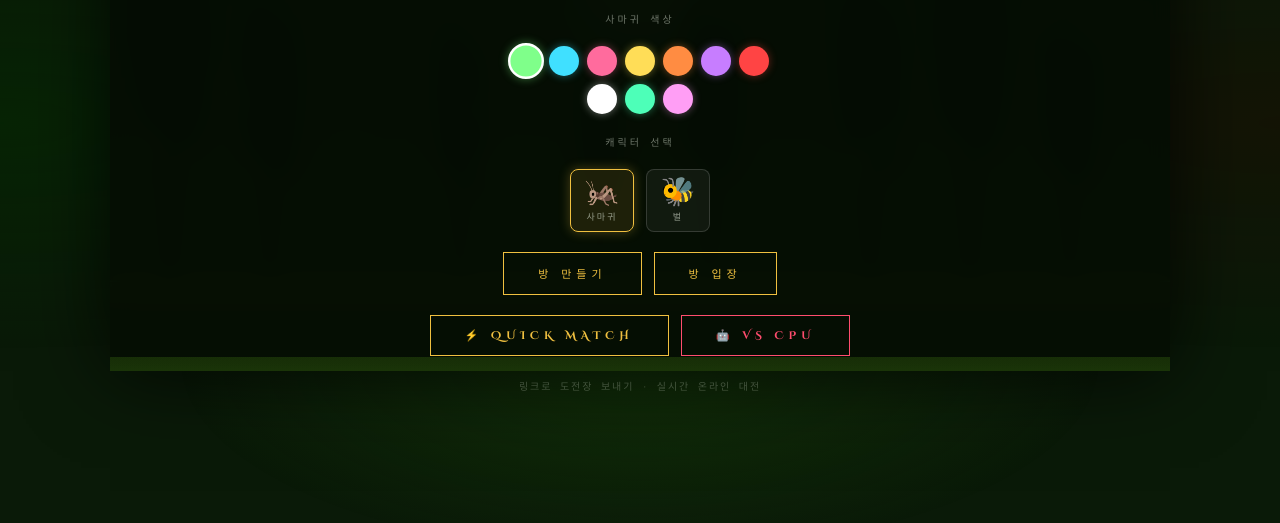
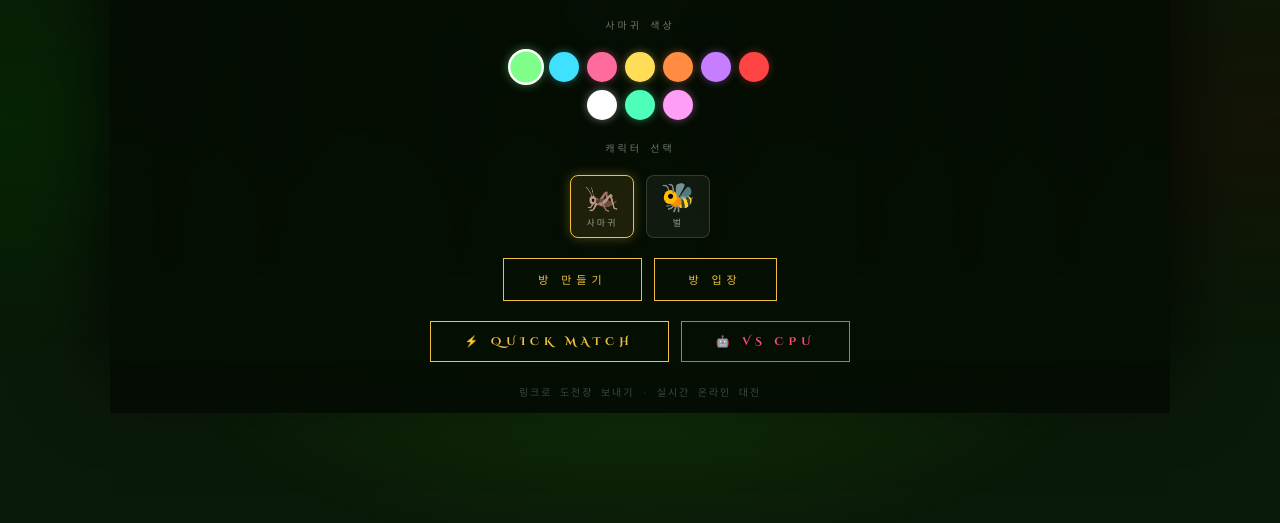
Before and after one commit to Qrush-19/duel-of-insects, a website: page public/index.html in a window 1280 px wide. Shown: the part 277-800 px from the top of the page. Drawn offline with nearby package versions, Linux system fonts and the light colour scheme.

Commit message:
오버레이 HUD 겹침 수정

```diff
--- a/public/index.html
+++ b/public/index.html
@@ -49,7 +49,7 @@ canvas{display:block;box-shadow:0 0 80px rgba(0,0,0,.8);}
 
 /* Overlays */
 .overlay{
-  position:absolute;left:0;right:0;top:44px;height:480px;
+  position:absolute;left:0;right:0;top:0;bottom:0;
   background:rgba(5,12,4,.93);
   display:flex;flex-direction:column;align-items:center;justify-content:center;
   gap:20px;backdrop-filter:blur(10px);z-index:100;
```
Also changed, not shown: 1 other file.
